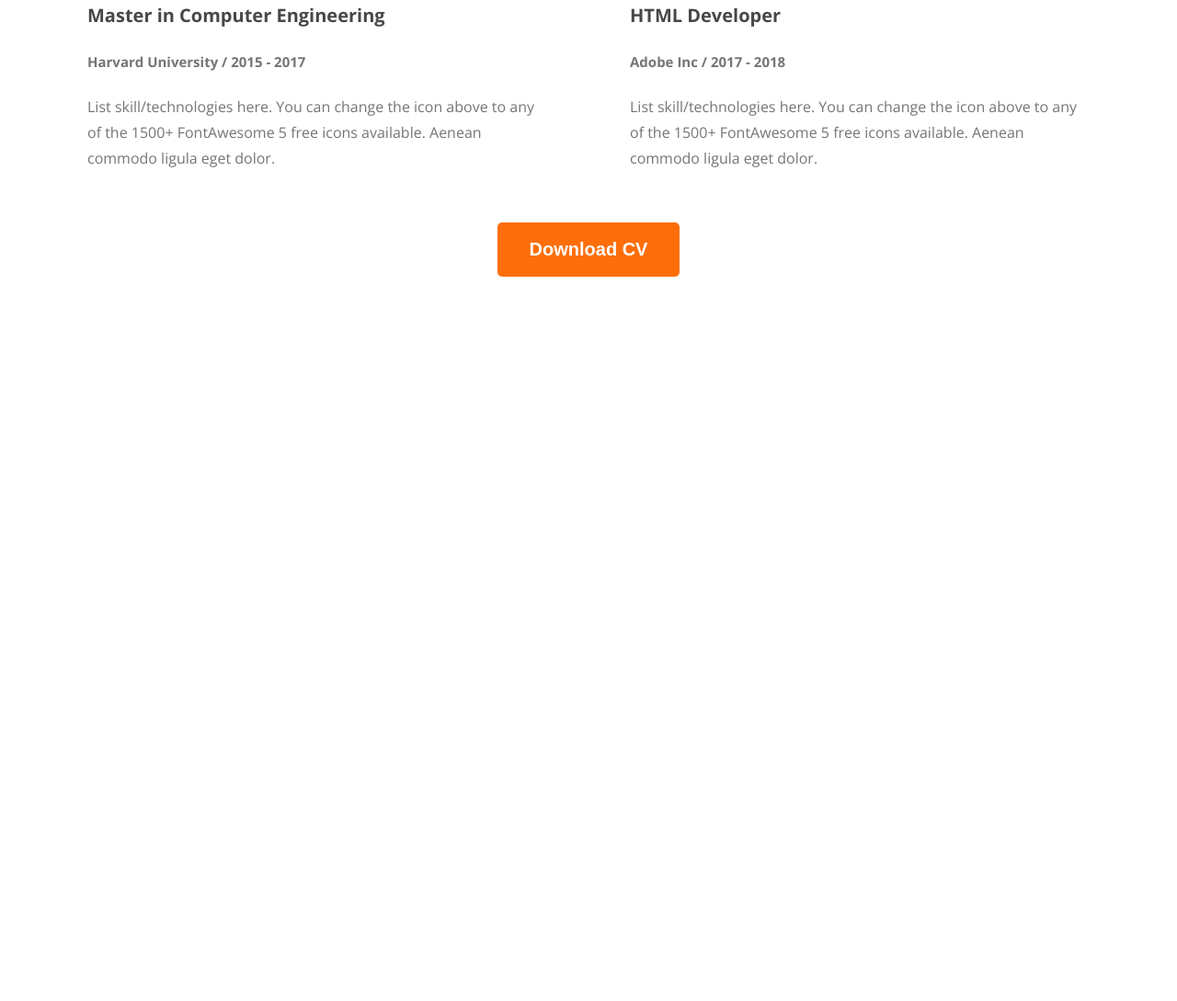
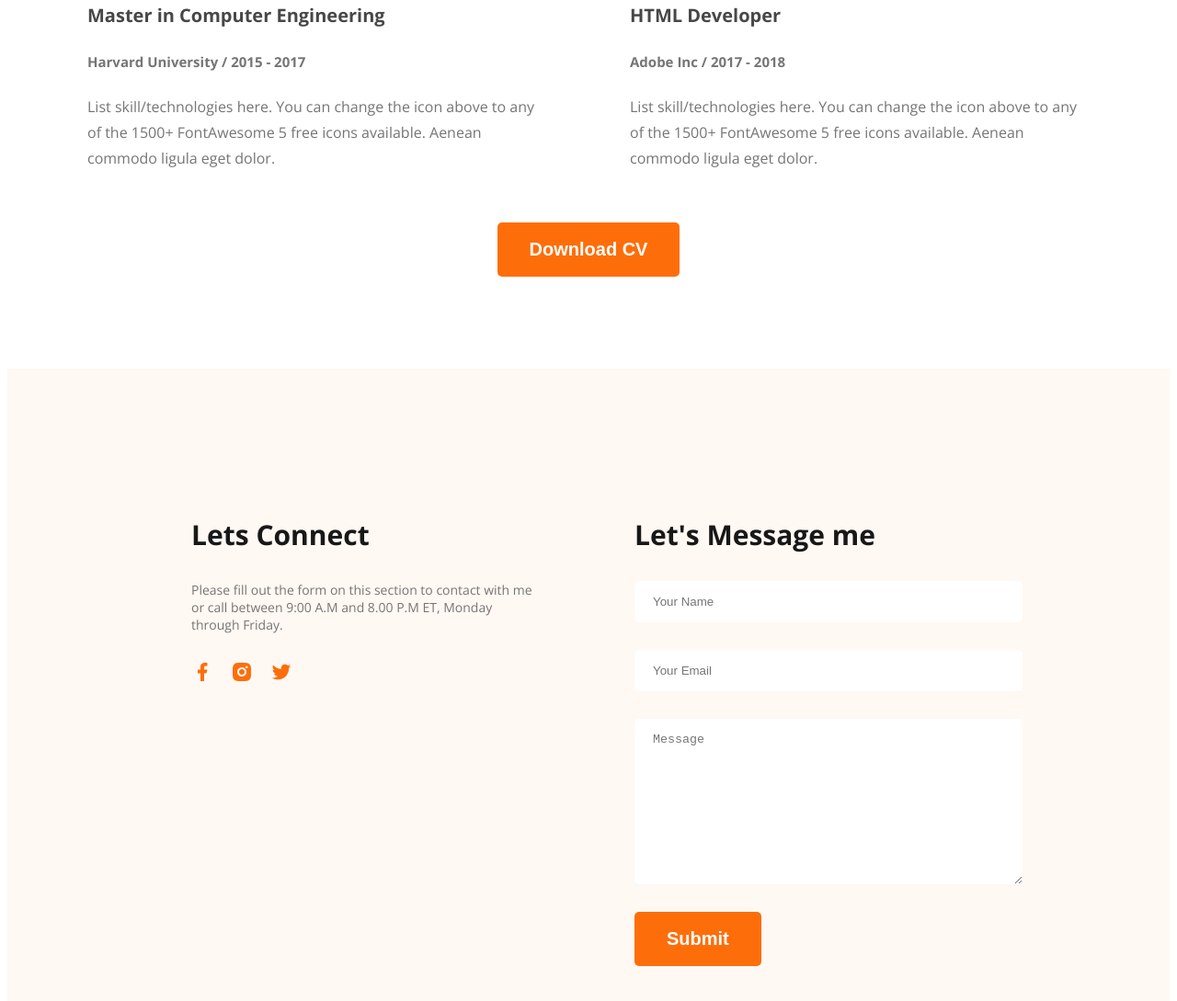
Before and after one commit to borhansiddque/developer-portfolio, a plain HTML site: page index.html in a window 1280 px wide. Shown: the part 2790-3879 px from the top of the page at 92% size. Before the commit the page ends 3191 px from the top, so only its background shows below. Drawn offline with nearby package versions, Linux system fonts and the light colour scheme.

Commit message:
Footer Section Ended

```diff
--- a/index.html
+++ b/index.html
@@ -136,8 +136,25 @@
         </section>
 
     </main>
-    <footer>
-
+    <footer class="footer">
+        <div class="foot-column">
+            <h3 class="section-title">Lets Connect</h3>
+            <p class="section-description">Please fill out the form on this section to contact with me or call between 9:00 A.M and 8.00 P.M ET, Monday through Friday.</p>
+            <div class="social">
+                <a href=""><img src="images/icons/facebook.png" alt=""></a>
+                <a href=""><img src="images/icons/insta.png" alt=""></a>
+                <a href=""><img src="images/icons/twitter.png" alt=""></a>
+            </div>
+        </div>
+        <div class="foot-column">
+            <h3 class="section-title">Let's Message me</h3>
+            <form class="contact" action="">
+                <input type="text" placeholder="Your Name">
+                <input type="email" name="" id="" placeholder="Your Email">
+                <textarea name="" id="" cols="30" rows="10" placeholder="Message"></textarea>
+                <input type="submit" value="Submit" class="btn-primary">
+            </form>
+        </div>
     </footer>
 </body>
 </html>
--- a/style/portfolio.css
+++ b/style/portfolio.css
@@ -217,3 +217,42 @@ main {
     text-align: center;
     margin-top: 15px;
 }
+
+/* Footer Section style */
+
+.footer {
+    display: flex;
+    background-color: #FFF8F3;
+    padding: 130px 200px;
+    gap: 100px;
+}
+
+.foot-column {
+    width: 50%;
+}
+.footer h3 {
+    text-align: left;
+}
+
+.foot-column p {
+    text-align: left;
+    font-size: 14px;
+    margin-bottom: 30px;
+}
+
+.social a {
+    margin-right: 15px;
+}
+
+.contact input[type="text"],
+.contact input[type="email"],
+textarea {
+    display: block;
+    margin-bottom: 30px;
+    padding: 15px 20px;
+    color: #757575;
+    border-radius: 5px;
+    background: #fff;
+    border: 0;
+    width: 100%;
+}
```
